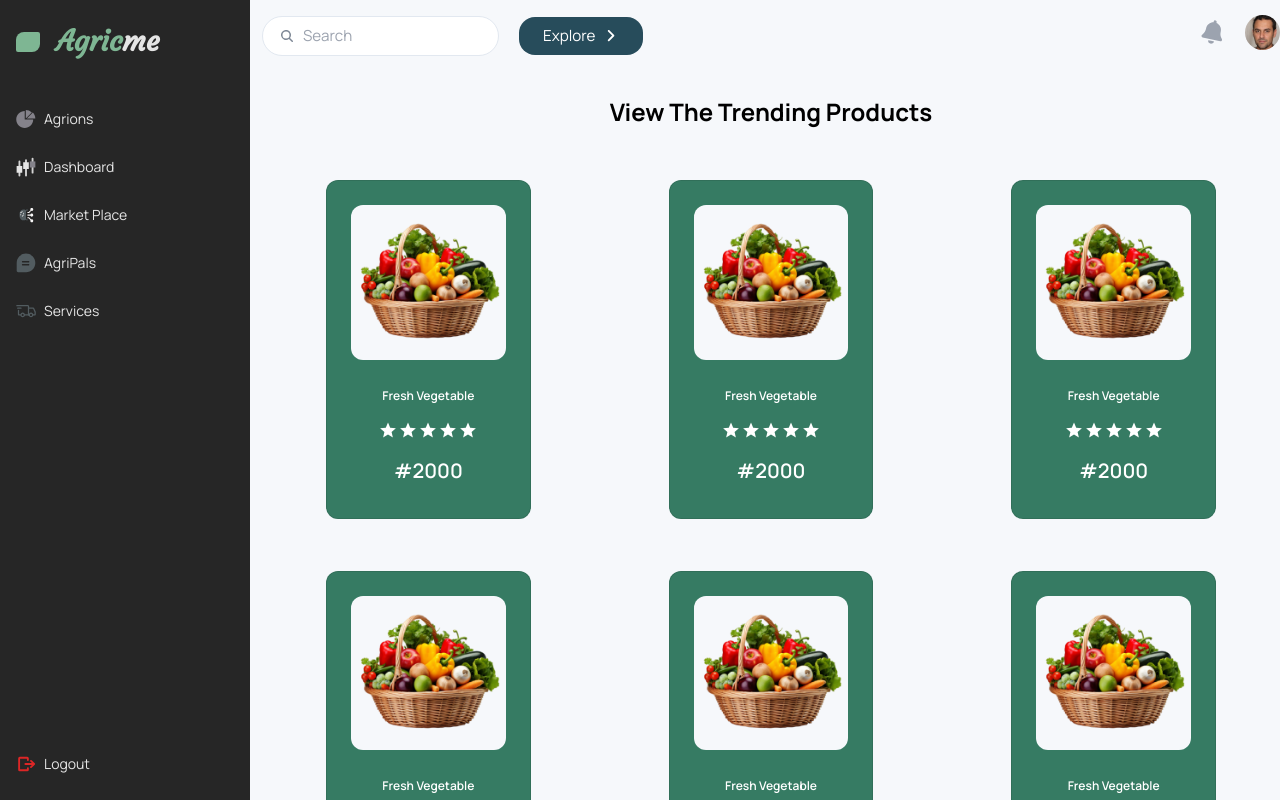
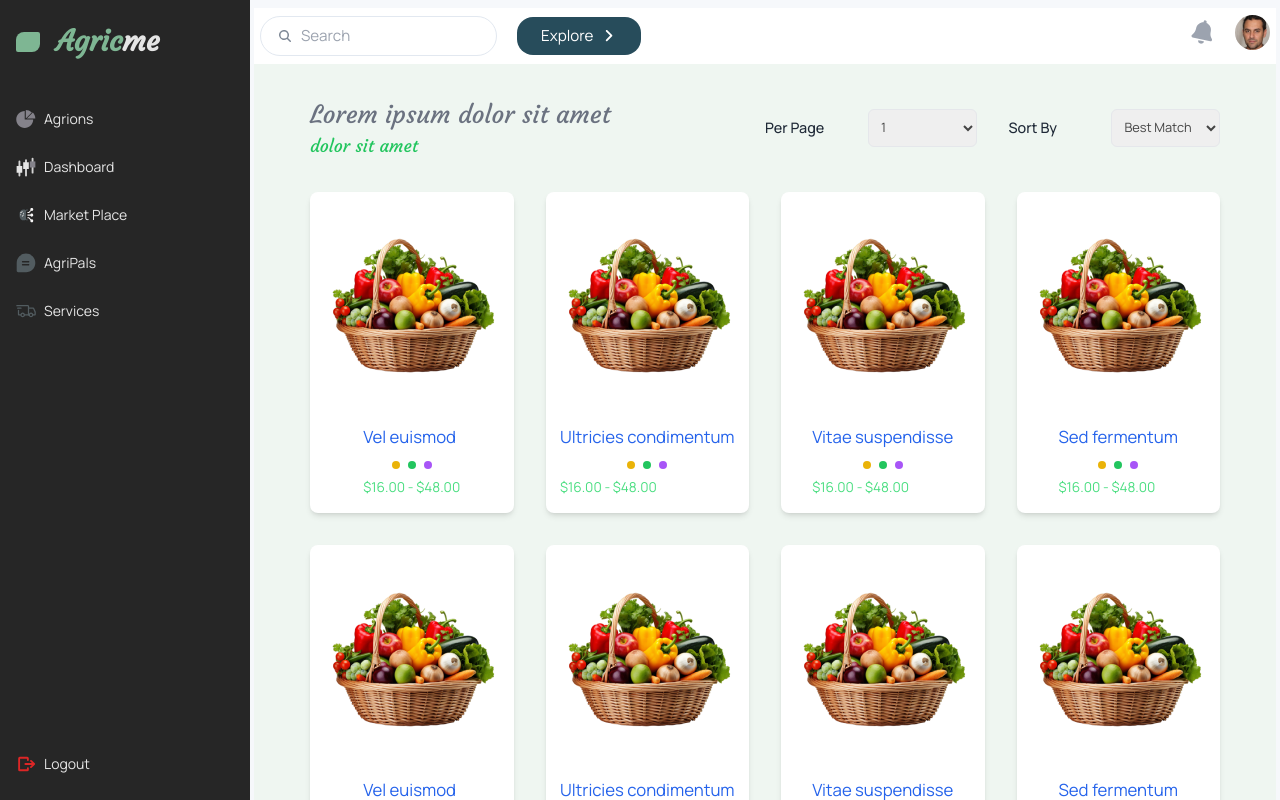
Before and after one commit to AgricMe/AgricMe, a Next.js app: page /market-place in a window 1280 px wide. Built offline with nearby package versions, Linux system fonts and the light colour scheme.

Commit message:
feat: market-place page

```diff
--- a/app/(dashboard)/market-place/page.tsx
+++ b/app/(dashboard)/market-place/page.tsx
@@ -1,13 +1,80 @@
-import React from "react";
+"use client";
+import React, { useState } from "react";
 import Nav from "@/components/dashboard/Nav";
-import Products from "@/components/home/Products";
-const page = () => {
+import { productsData } from "@/utils/data";
+import MarketProduct from "@/components/dashboard/MarketProduct";
+import SelectField from "@/components/forms/selectField";
+import { Courgette } from "next/font/google";
+
+const cursive = Courgette({
+  subsets: ["latin"],
+  weight: "400",
+});
+
+const Page = () => {
+  const [page, setPage] = useState<string>();
+  const [sort, setSort] = useState<string>();
   return (
-    <div className="pl-3">
-      <Nav />
-      <Products />
-    </div>
+    <section className="pb-10 px-1">
+      <div className="bg-[#fff] pb-2 px-1.5">
+        <Nav />
+      </div>
+      <div className="bg-[#eff6f1] min-h-screen py-8 px-4 md:px-8 lg:px-[3.5rem]">
+        <div className="flex justify-between items-center pb-8">
+          <div className="w-full flex flex-col">
+            <h1
+              className={`text-[1.05rem] md:text-[1.55rem] text-gray-500 ${cursive.className}`}
+            >
+              Lorem ipsum dolor sit amet
+            </h1>
+            <h3
+              className={`text-[.85rem] md:text-[1.1rem] text-green-500 ${cursive.className}`}
+            >
+              dolor sit amet
+            </h3>
+          </div>
+          <div className="w-full flex justify-between items-center gap-8">
+            <SelectField
+              label="Per Page"
+              value={page}
+              LabelProps={{
+                className: "w-full !text-[.9rem] my-auto font-[500]",
+              }}
+              flex={true}
+              onChange={(e) => setPage(e.target.value)}
+            >
+              <option value={"Select-Page"} disabled>
+                Select Page
+              </option>
+              <option value={"1"}>1</option>
+              <option value={"2"}>2</option>
+              <option value={"3"}>3</option>
+            </SelectField>
+
+            <SelectField
+              label="Sort By"
+              value={sort}
+              LabelProps={{
+                className: "w-full !text-[.9rem] my-auto font-[500]",
+              }}
+              onChange={(e) => setSort(e.target.value)}
+              flex={true}
+            >
+              <option value={"Select-Page"} disabled>
+                Sort By
+              </option>
+              <option value={"Best Match"}>Best Match</option>
+            </SelectField>
+          </div>
+        </div>
+        <div className="grid grid-cols-2 md:grid-cols-3 lg:grid-cols-4 gap-8">
+          {productsData.map((product) => {
+            return <MarketProduct key={product.id} {...product} />;
+          })}
+        </div>
+      </div>
+    </section>
   );
 };
 
-export default page;
+export default Page;
--- /dev/null
+++ b/app/(dashboard)/market-place/product/[id]/page.tsx
@@ -0,0 +1,53 @@
+"use client";
+import React, { useState } from "react";
+import Nav from "@/components/dashboard/Nav";
+import { Courgette } from "next/font/google";
+import Image from "next/image";
+import img from "@/public/icons/products/vecteezy_fresh-healthy-vegetable-in-wicker-basket-food-concept-ai_28648765 1veg.png";
+import { MdOutlineStar } from "react-icons/md";
+
+const cursive = Courgette({
+  subsets: ["latin"],
+  weight: "400",
+});
+
+const Page = () => {
+  return (
+    <section className="pb-10 px-1">
+      <div className="bg-[#fff] pb-2 px-1.5">
+        <Nav />
+      </div>
+      <div className="bg-[#eff6f1] min-h-screen py-8 px-4 md:px-8 lg:px-[3.5rem]">
+        <div className="w-full h-full flex justify-between items-start bg-[#fff] rounded-lg shadow-md px-8 py-6">
+          <div className="w-full flex justify-start items-center gap-8">
+            <div className="flex flex-col gap-8">
+              <Image src={img} alt={"product-img"} width={100} height={100} />
+              <Image src={img} alt={"product-img"} width={100} height={100} />
+              <Image src={img} alt={"product-img"} width={100} height={100} />
+            </div>
+            <Image src={img} alt={"product-img"} width={350} height={350} />
+          </div>
+          <div className="w-full flex flex-col justify-start items-start">
+            <h1
+              className={`text-[1.05rem] md:text-[1.75rem] text-gray-500 ${cursive.className}`}
+            >
+              Playwood Veggies
+            </h1>
+            <div className="flex justify-start items-center gap-2">
+              <MdOutlineStar size={15} className="text-yellow-500" />
+              <MdOutlineStar size={15} className="text-yellow-500" />
+              <MdOutlineStar size={15} className="text-yellow-500" />
+              <MdOutlineStar size={15} className="text-yellow-500" />
+              <MdOutlineStar size={15} className="text-yellow-500" />
+              <p className="text-gray-400 font-normal text-[.95rem] md:text-[.90rem]">
+                (22)
+              </p>
+            </div>
+          </div>
+        </div>
+      </div>
+    </section>
+  );
+};
+
+export default Page;
--- /dev/null
+++ b/components/dashboard/MarketProduct.tsx
@@ -0,0 +1,26 @@
+import { MarketProduct as IProduct } from "@/schema/interfaces";
+import Image from "next/image";
+import Link from "next/link";
+
+const MarketProduct = ({ id, img, name, price }: IProduct) => {
+  return (
+    <Link
+      href={`/market-place/product/${id}/`}
+      className="w-full h-full flex flex-col justify-center items-center bg-[#fff] rounded-lg shadow-md px-2 py-4"
+    >
+      <div className="w-full h-[200px] flex justify-center items-center">
+        <Image src={img} alt={name} />
+      </div>
+      <div className="mt-4">
+        <p className="text-[1.05rem] text-blue-600 pb-1">{name}</p>
+        <div className="flex justify-center items-center gap-2 my-2">
+          <div className="w-2 h-2 bg-yellow-500 rounded-full"></div>
+          <div className="w-2 h-2 bg-green-500 rounded-full"></div>
+          <div className="w-2 h-2 bg-purple-500 rounded-full"></div>
+        </div>
+        <p className="text-[.85rem] text-green-400">{price}</p>
+      </div>
+    </Link>
+  );
+};
+export default MarketProduct;
--- a/components/forms/selectField.tsx
+++ b/components/forms/selectField.tsx
@@ -13,6 +13,7 @@ interface Props extends SelectHTMLAttributes<HTMLSelectElement> {
   ref?: React.LegacyRef<HTMLSelectElement>;
   helperText?: string;
   helperTextProps?: HTMLAttributes<HTMLHeadingElement>;
+  flex?: boolean;
 }
 
 export default function SelectField({
@@ -22,10 +23,11 @@ export default function SelectField({
   helperTextProps,
   label,
   LabelProps,
+  flex,
   ...props
 }: Props) {
   return (
-    <div className={`flex gap-1 flex-col w-full`}>
+    <div className={`flex gap-1 ${flex ? "flex-row" : "flex-col"} w-full`}>
       {label && (
         <label
           {...LabelProps}
--- a/utils/data.ts
+++ b/utils/data.ts
@@ -328,3 +328,78 @@ export const serviceHistoryData = [
     amount: 50000,
   },
 ];
+
+export const productsData = [
+  {
+    id: 1,
+    img: productImg,
+    name: "Vel euismod",
+    price: "$16.00 - $48.00",
+  },
+  {
+    id: 2,
+    img: productImg,
+    name: "Ultricies condimentum",
+    price: "$16.00 - $48.00",
+  },
+  {
+    id: 3,
+    img: productImg,
+    name: "Vitae suspendisse",
+    price: "$16.00 - $48.00",
+  },
+  {
+    id: 4,
+    img: productImg,
+    name: "Sed fermentum",
+    price: "$16.00 - $48.00",
+  },
+  {
+    id: 5,
+    img: productImg,
+    name: "Vel euismod",
+    price: "$16.00 - $48.00",
+  },
+  {
+    id: 6,
+    img: productImg,
+    name: "Ultricies condimentum",
+    price: "$16.00 - $48.00",
+  },
+  {
+    id: 7,
+    img: productImg,
+    name: "Vitae suspendisse",
+    price: "$16.00 - $48.00",
+  },
+  {
+    id: 8,
+    img: productImg,
+    name: "Sed fermentum",
+    price: "$16.00 - $48.00",
+  },
+  {
+    id: 9,
+    img: productImg,
+    name: "Vel euismod",
+    price: "$16.00 - $48.00",
+  },
+  {
+    id: 10,
+    img: productImg,
+    name: "Ultricies condimentum",
+    price: "$16.00 - $48.00",
+  },
+  {
+    id: 11,
+    img: productImg,
+    name: "Vitae suspendisse",
+    price: "$16.00 - $48.00",
+  },
+  {
+    id: 12,
+    img: productImg,
+    name: "Sed fermentum",
+    price: "$16.00 - $48.00",
+  },
+];
```
Also changed, not shown: schema/interfaces/index.ts (+7 -0 lines).
